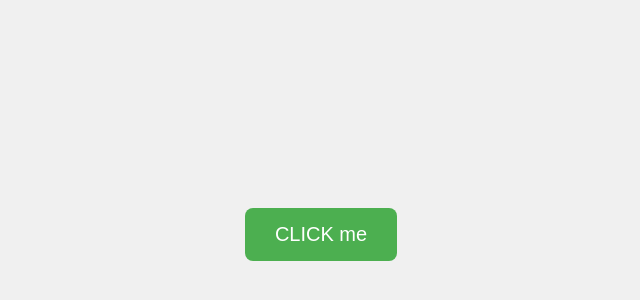
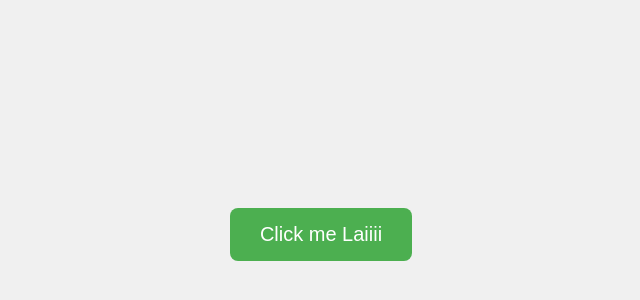
Before and after one commit to MarkElezar/HELLO, a plain HTML site: page index.html in a window 1280 px wide. Shown: the part 166-466 px from the top of the page, without its empty margins (319-959 px from the left). Drawn offline with nearby package versions, Linux system fonts and the light colour scheme.

Commit message:
index.html

```diff
--- a/index.html
+++ b/index.html
@@ -37,7 +37,7 @@
     </style>
 </head>
 <body>
-    <button id="clickButton">CLICK me</button>
+    <button id="clickButton">Click me Laiiii</button>
     <script src="https://cdnjs.cloudflare.com/ajax/libs/three.js/r128/three.min.js"></script>
     <script>
         let scene, camera, renderer, balloon, textMesh, popTextMesh;
```
